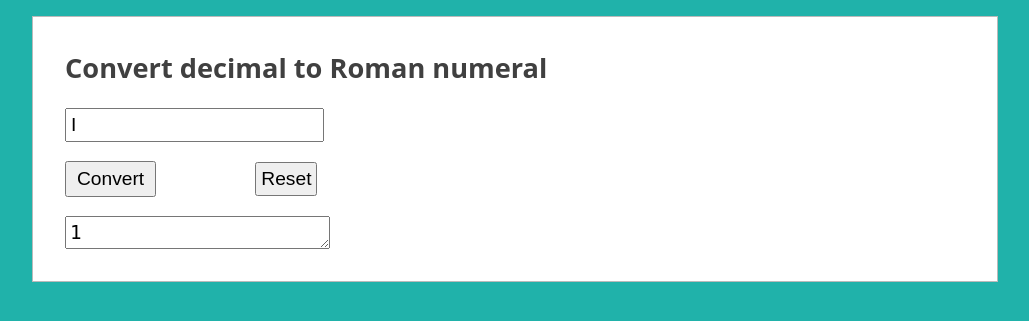
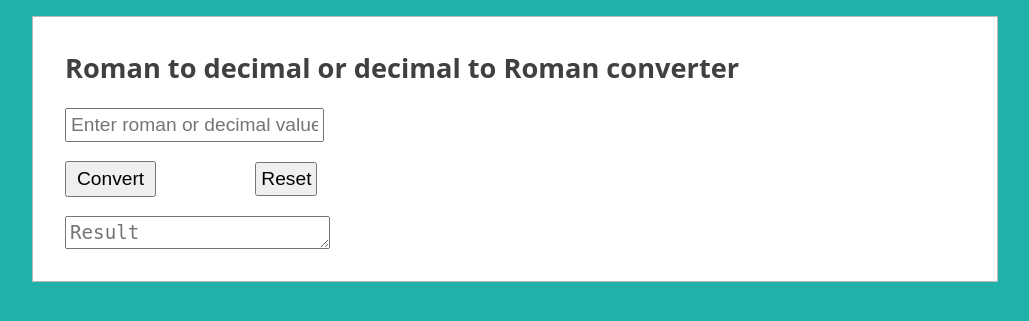
Before and after one commit to annebarb/RomanToDecimalConverter, a Flask app: page / in a window 1280 px wide. Shown: the top 321 px of the page, without its empty margins (125-1154 px from the left). Run offline with Flask 2, Linux system fonts and the light colour scheme.

Commit message:
adding current work progress

```diff
--- a/app/routes.py
+++ b/app/routes.py
@@ -1,8 +1,31 @@
-from flask import render_template
+from flask import render_template, request
 from app import app
+
+from functions.roman_to_decimal import *
 
 
 @app.route('/')
-@app.route('/index')
 def index():
     return render_template('index.html', title='RomToDec Converter')
+
+
+@app.route('/', methods=['POST'])
+def index_post():
+    if request.method == 'POST':
+        user_input = request.form['Input']
+        try:
+            value = decimal_to_roman(int(user_input))
+        except:
+            value = roman_to_decimal(user_input)
+        print(value)
+    return render_template('index.html', title='RomToDec Converter')
+
+
+@app.errorhandler(ValueError)
+def handle_value_error(err):
+    return render_template('index.html', title='RomToDec Converter')
+
+
+@app.errorhandler(TypeError)
+def handle_value_error(err):
+    return render_template('index.html', title='RomToDec Converter')
--- /dev/null
+++ b/app/static/scripts/main.js
@@ -0,0 +1,13 @@
+document.getElementById("Input")
+    .addEventListener("keyup", function(event) {
+    event.preventDefault();
+    if (event.keyCode === 13) {
+        document.getElementById("convertButton").click();
+    }
+});
+
+document.getElementById("convertButton").addEventListener("click", buttonClick);
+
+function buttonClick() {
+    document.getElementById("Output").value = "{{ value }}";
+}
--- a/app/templates/index.html
+++ b/app/templates/index.html
@@ -4,14 +4,17 @@
         <link rel="stylesheet" href="{{ url_for('static', filename='css/main.css') }}">
     </head>
     <body>
+        <form id="converter" action="/" method="POST">
+            <script type=text/javascript src="{{url_for('static', filename='scripts/main.js')}}"></script>
             <div id="container">
-            <h1>Convert decimal to Roman numeral</h1>
-            <input type="text" name="romInput" id="romInput" value="I"/>
+                <h1>Roman to decimal or decimal to Roman converter</h1>
+                <input type="text" name="Input" id="Input" placeholder="Enter roman or decimal value"/>
                     <div id="buttons">
                         <input type="button" id="convertButton" value="Convert"/>
                         <input type="reset" id="resetButton" value="Reset"/>
                     </div>
-            <textarea name="decOutput" id="decOutput" cols="20" rows="1" readonly>1</textarea>
+                <textarea name="Output" id="Output" cols="20" rows="1" placeholder="Result" readonly></textarea>
             </div>
+        </form>
     </body>
 </html>
```
Lines whose indentation alone changed are shown as unchanged.
